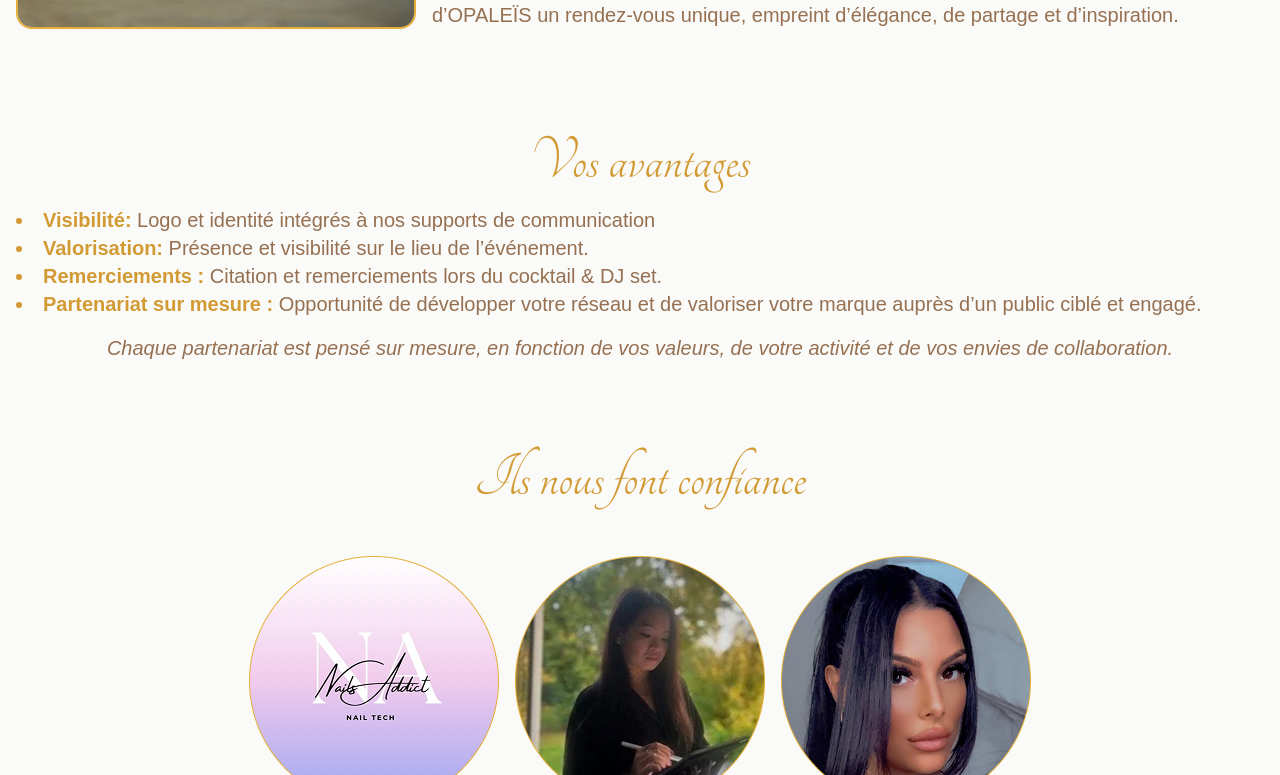
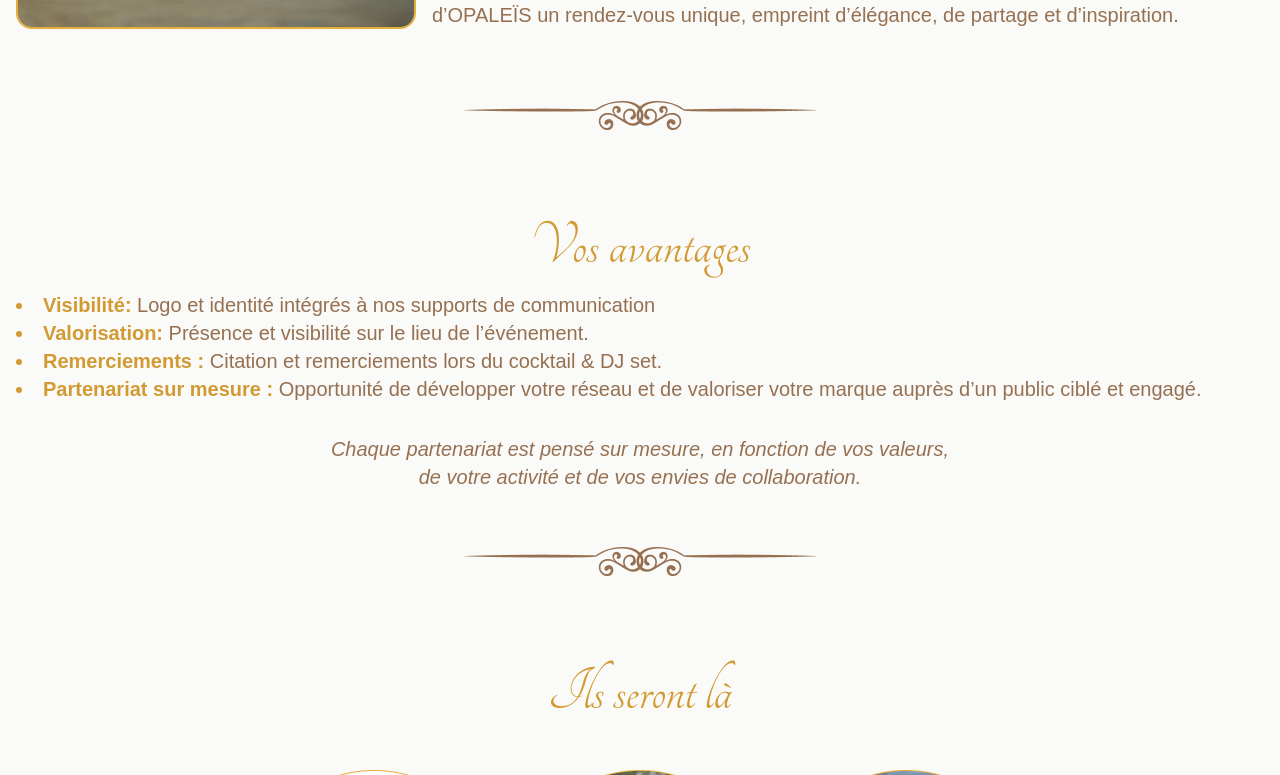
Before and after one commit to nbinet/opale-s, a Vue app: page /pro in a window 1280 px wide. Shown: the part 465-1240 px from the top of the page. Built offline with nearby package versions, Linux system fonts and the light colour scheme; a web font is replaced by a local one.

Commit message:
feat: update layout in App.vue and add spacer images in Contact.vue and Pro.vue

```diff
--- a/src/App.vue
+++ b/src/App.vue
@@ -6,7 +6,7 @@ import Footer from './components/Footer.vue'
 <template>
   <div id="app" class="quicksand-regular text-[#967050] bg-[#FAFAF9] sm:text-xl p-4">
     <Navbar />
-    <main class="pt-4 pb-40 space-y-14">
+    <main class="pt-4 pb-20 space-y-14">
       <router-view />
     </main>
     <Footer />
--- a/src/views/Pro.vue
+++ b/src/views/Pro.vue
@@ -1,5 +1,6 @@
 <script setup lang="ts">
 import handshake from '@/assets/images/handshake.jpg'
+import spacer from '@/assets/images/spacer.png'
 
 import Description from '../components/Description/index.vue'
 import Image from '../components/Description/Image.vue'
@@ -23,6 +24,11 @@ C’est aussi l’opportunité d’associer votre image à un événement élég
       </Text>
     </Description>
   </section>
+
+  <section class="flex justify-center">
+    <img :src="spacer" alt="spacer" />
+  </section>
+
   <section>
     <Title class="text-center pt-4">Vos avantages</Title>
     <ul class="list-disc list-inside custom-points">
@@ -31,10 +37,15 @@ C’est aussi l’opportunité d’associer votre image à un événement élég
       <li><span class="font-bold text-[#D29A33]">Remerciements :</span> Citation et remerciements lors du cocktail &amp; DJ set.</li>
       <li><span class="font-bold text-[#D29A33]">Partenariat sur mesure :</span> Opportunité de développer votre réseau et de valoriser votre marque auprès d’un public ciblé et engagé.</li>
     </ul>
-    <p class="text-center pt-4 italic">Chaque partenariat est pensé sur mesure, en fonction de vos valeurs, de votre activité et de vos envies de collaboration.</p>
+    <p class="text-center pt-8 italic">Chaque partenariat est pensé sur mesure, en fonction de vos valeurs,<br /> de votre activité et de vos envies de collaboration.</p>
   </section>
+
+  <section class="flex justify-center">
+    <img :src="spacer" alt="spacer" />
+  </section>
+
   <section class="flex flex-col items-center gap-4 pt-4">
-    <Title>Ils nous font confiance</Title>
+    <Title>Ils seront là</Title>
     <Artists />
   </section>
 </template>
```
Also changed, not shown: src/views/Contact.vue (+7 -1 lines).
